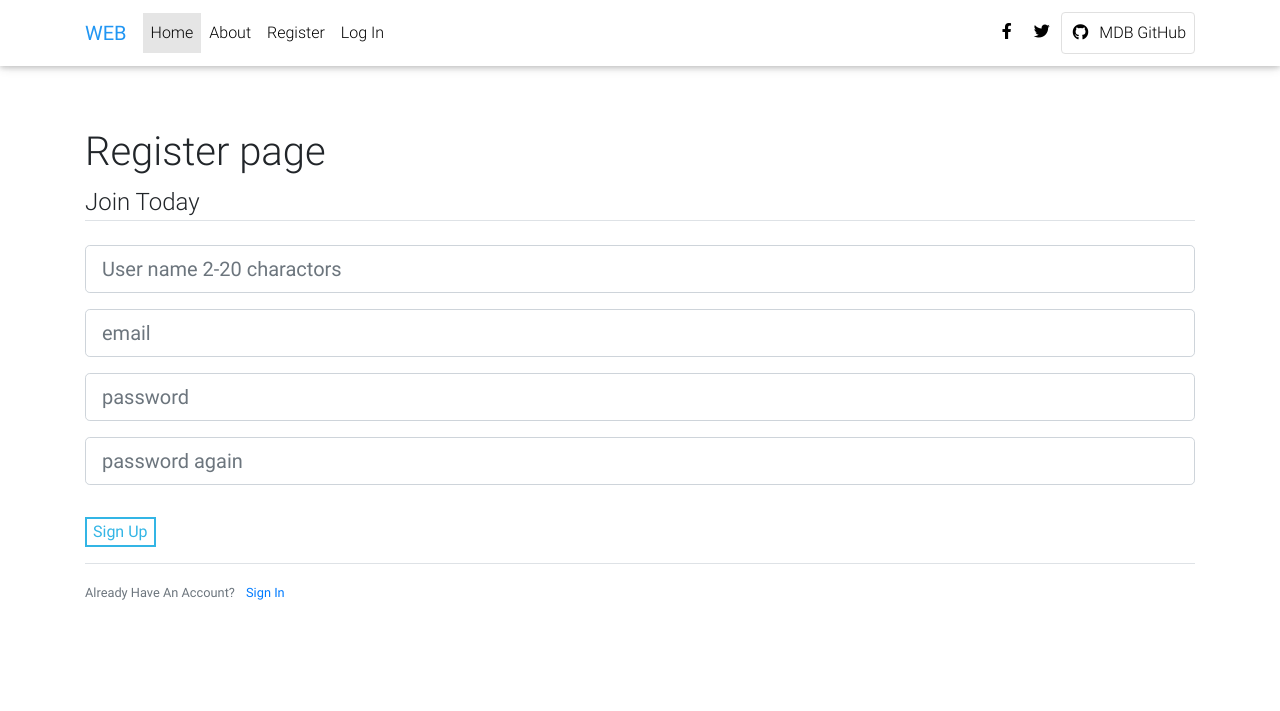
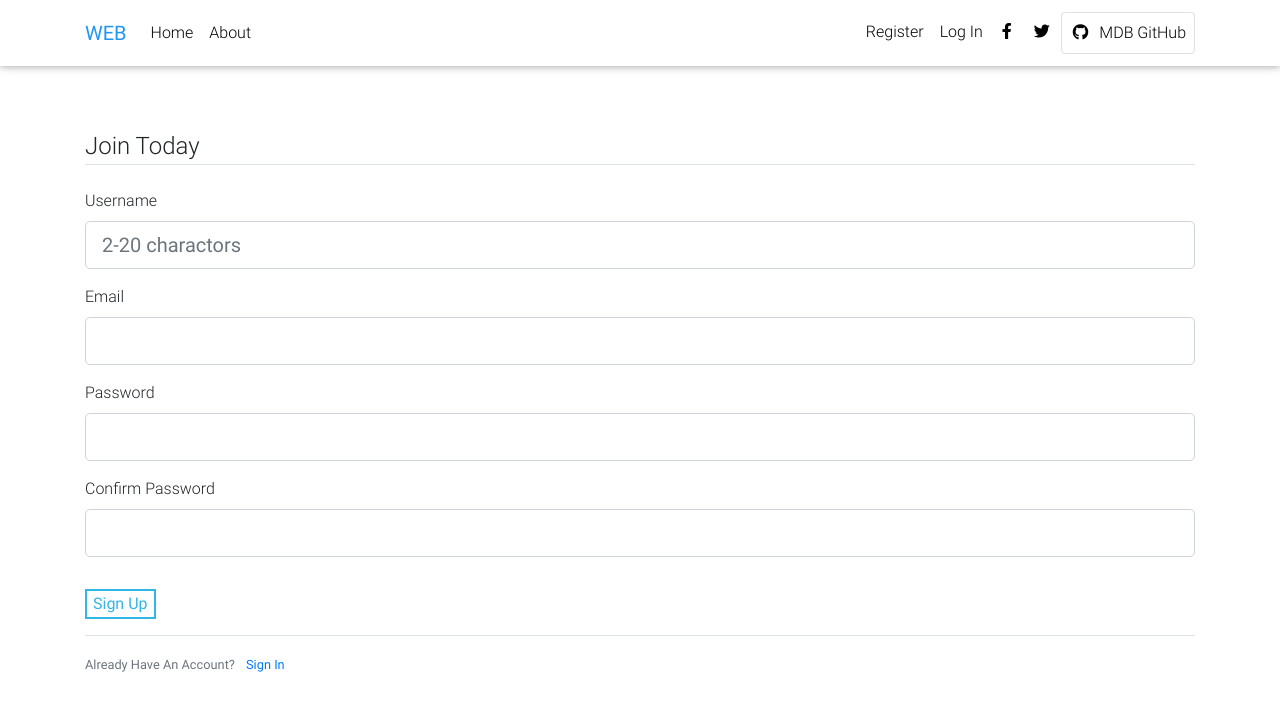
Before and after one commit to nomadlife/flask, a Flask app: page /register in a window 1280 px wide. Shown: the top 711 px of the page. Run offline with Flask 2, Linux system fonts and the light colour scheme; some libraries are stand-ins or nearby versions.

Commit message:
blogapp : update register and login form

```diff
--- a/flask_blog/flaskblog.py
+++ b/flask_blog/flaskblog.py
@@ -22,9 +22,15 @@ def register():
         return redirect(url_for('home'))
     return render_template('register.html', title='Register', form=form)
 
-@app.route('/login')
+@app.route('/login', methods = ['GET', 'POST'])
 def login():
     form = LoginForm()
+    if form.validate_on_submit():
+        if form.email.data == 'admin@blog.com' and form.password.data == 'password':
+            flash('You have been logged in!', 'success')
+            return redirect(url_for('home'))
+        else:
+            flash('Login Unsuccessful. Please check username and password', 'danger')
     return render_template('login.html', title='Login', form=form)
 
 if __name__ == '__main__':
--- a/flask_blog/forms.py
+++ b/flask_blog/forms.py
@@ -13,4 +13,4 @@ class LoginForm(FlaskForm):
     email = StringField('Email', validators=[DataRequired(), Email()])
     password = PasswordField('Password', validators=[DataRequired()])
     remember = BooleanField('Remember Me')
-    submit = SubmitField('_Login_')
+    submit = SubmitField('Login')
--- a/flask_blog/templates/layout.html
+++ b/flask_blog/templates/layout.html
@@ -22,7 +22,7 @@
                 <div class="container">
 
                   <!-- Brand -->
-                  <a class="navbar-brand waves-effect" href="/">
+                  <a class="navbar-brand waves-effect" href="{{ url_for('home') }}">
                     <strong class="blue-text">WEB</strong>
                   </a>
 
@@ -37,24 +37,24 @@
 
                     <!-- Left -->
                     <ul class="navbar-nav mr-auto">
-                      <li class="nav-item active">
-                        <a class="nav-link waves-effect" href="#">Home
-                          <span class="sr-only">(current)</span>
+                      <li class="nav-item">
+                        <a class="nav-link waves-effect" href="{{ url_for('home') }}">Home
+                          <!-- <span class="sr-only">(current)</span> -->
                         </a>
                       </li>
                       <li class="nav-item">
-                        <a class="nav-link waves-effect" href="/about">About</a>
-                      </li>
-                      <li class="nav-item">
-                        <a class="nav-link waves-effect" href="/register">Register</a>
-                      </li>
-                      <li class="nav-item">
-                        <a class="nav-link waves-effect" href="/login">Log In</a>
+                        <a class="nav-link waves-effect" href="{{ url_for('about') }}">About</a>
                       </li>
                     </ul>
 
                     <!-- Right -->
                     <ul class="navbar-nav nav-flex-icons">
+                        <li class="nav-item">
+                          <a class="nav-link waves-effect" href="{{ url_for('register') }}">Register</a>
+                        </li>
+                        <li class="nav-item">
+                          <a class="nav-link waves-effect" href="{{ url_for('login') }}">Log In</a>
+                        </li>
                       <li class="nav-item">
                         <a href="https://www.facebook.com/mdbootstrap" class="nav-link waves-effect" target="_blank">
                           <i class="fab fa-facebook-f"></i>
@@ -82,6 +82,7 @@
 
     <main class="mt-5 pt-5">
         <div class="container">
+
             {% with messages = get_flashed_messages(with_categories=true)%}
                 {% if messages %}
                     {% for category, message in messages %}
@@ -91,6 +92,7 @@
                     {% endfor %}
                 {% endif %}
             {% endwith %}
+
             {% block content %}
             {% endblock %}
         </div>
--- a/flask_blog/templates/register.html
+++ b/flask_blog/templates/register.html
@@ -1,22 +1,63 @@
 {% extends "layout.html" %}
 {% block content %}
-<h1>Register page</h1>
+<!-- <h1>Register page</h1> -->
 <div class="content-section">
     <form action="" method="post">
         {{ form.hidden_tag() }}
         <fieldset class="form-group">
             <legend class="border-bottom mb-4">Join Today</legend>
             <div class="form-group">
-                {{ form.username(class="form-control form-control-lg", placeholder="User name 2-20 charactors") }}
+                {{ form.username.label(class="form-control-label") }}
+                {% if form.username.errors %}
+                    {{ form.username(class="form-control form-control-lg is-invalid")}}
+                    <div class="invalid-feedback">
+                        {% for error in form.username.errors %}
+                        <span>{{ error }}</span>
+                        {% endfor %}
+                    </div>
+                {% else %}
+                    {{ form.username(class="form-control form-control-lg", placeholder="2-20 charactors") }}
+                {% endif %}
+
             </div>
             <div class="form-group">
-                {{ form.email(class="form-control form-control-lg", placeholder="email") }}
+                {{ form.email.label(class="form-control-label") }}
+                {% if form.email.errors %}
+                    {{ form.email(class="form-control form-control-lg is-invalid")}}
+                    <div class="invalid-feedback">
+                        {% for error in form.email.errors %}
+                        <span>{{ error }}</span>
+                        {% endfor %}
+                    </div>
+                {% else %}
+                    {{ form.email(class="form-control form-control-lg") }}
+                {% endif %}
             </div>
             <div class="form-group">
-                {{ form.password(class="form-control form-control-lg", placeholder="password") }}
+                {{ form.password.label(class="form-control-label") }}
+                {% if form.password.errors %}
+                    {{ form.password(class="form-control form-control-lg is-invalid")}}
+                    <div class="invalid-feedback">
+                        {% for error in form.password.errors %}
+                        <span>{{ error }}</span>
+                        {% endfor %}
+                    </div>
+                {% else %}
+                    {{ form.password(class="form-control form-control-lg") }}
+                {% endif %}
             </div>
             <div class="form-group">
-                {{ form.confirm_password(class="form-control form-control-lg", placeholder="password again") }}
+                {{ form.confirm_password.label(class="form-control-label") }}
+                {% if form.confirm_password.errors %}
+                    {{ form.confirm_password(class="form-control form-control-lg is-invalid")}}
+                    <div class="invalid-feedback">
+                        {% for error in form.confirm_password.errors %}
+                        <span>{{ error }}</span>
+                        {% endfor %}
+                    </div>
+                {% else %}
+                    {{ form.confirm_password(class="form-control form-control-lg") }}
+                {% endif %}
             </div>
         </fieldset>
         <div class="form-group">
```
Also changed, not shown: flask_blog/templates/login.html (+35 -1 lines), flask_blog/templates/register copy.html (deleted, +0 -75 lines), flask_blog/templates/register_test.html (added, +34 -0 lines).
